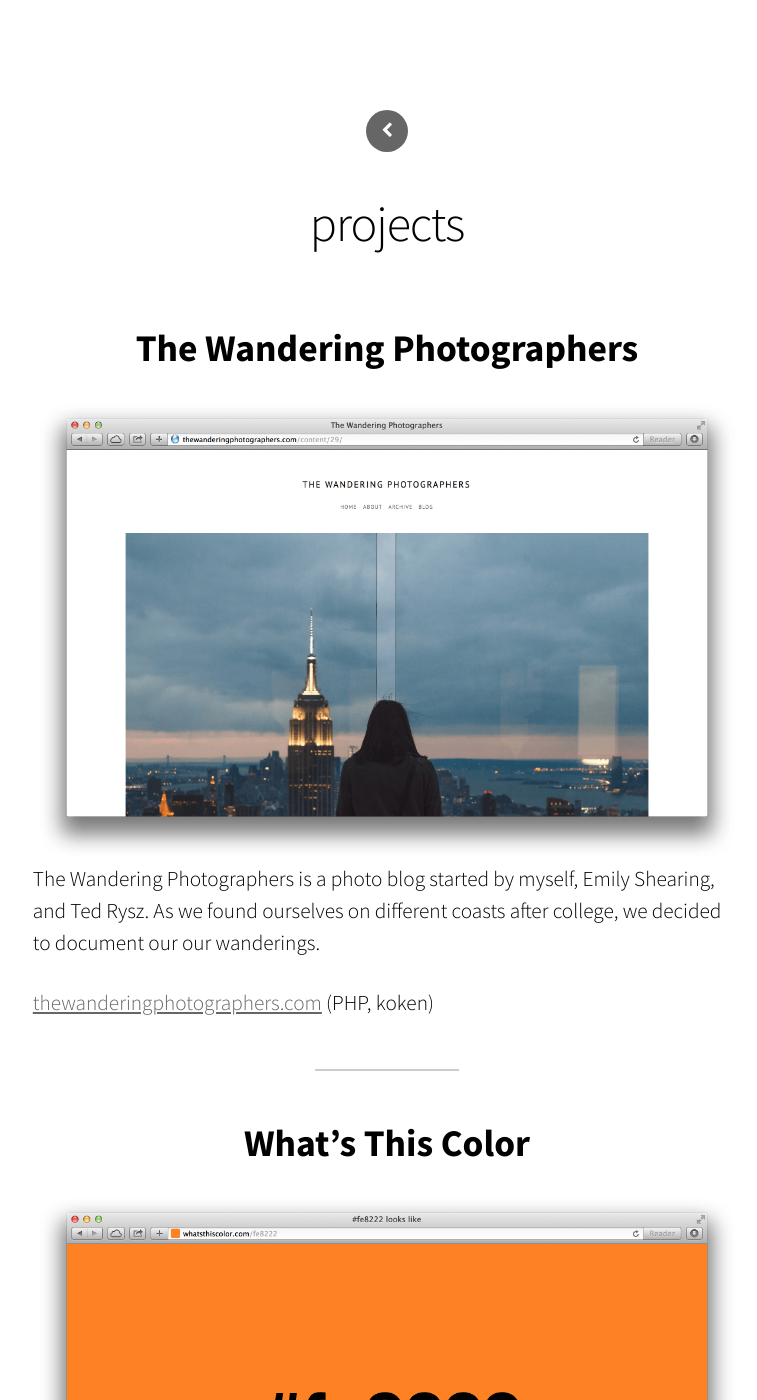
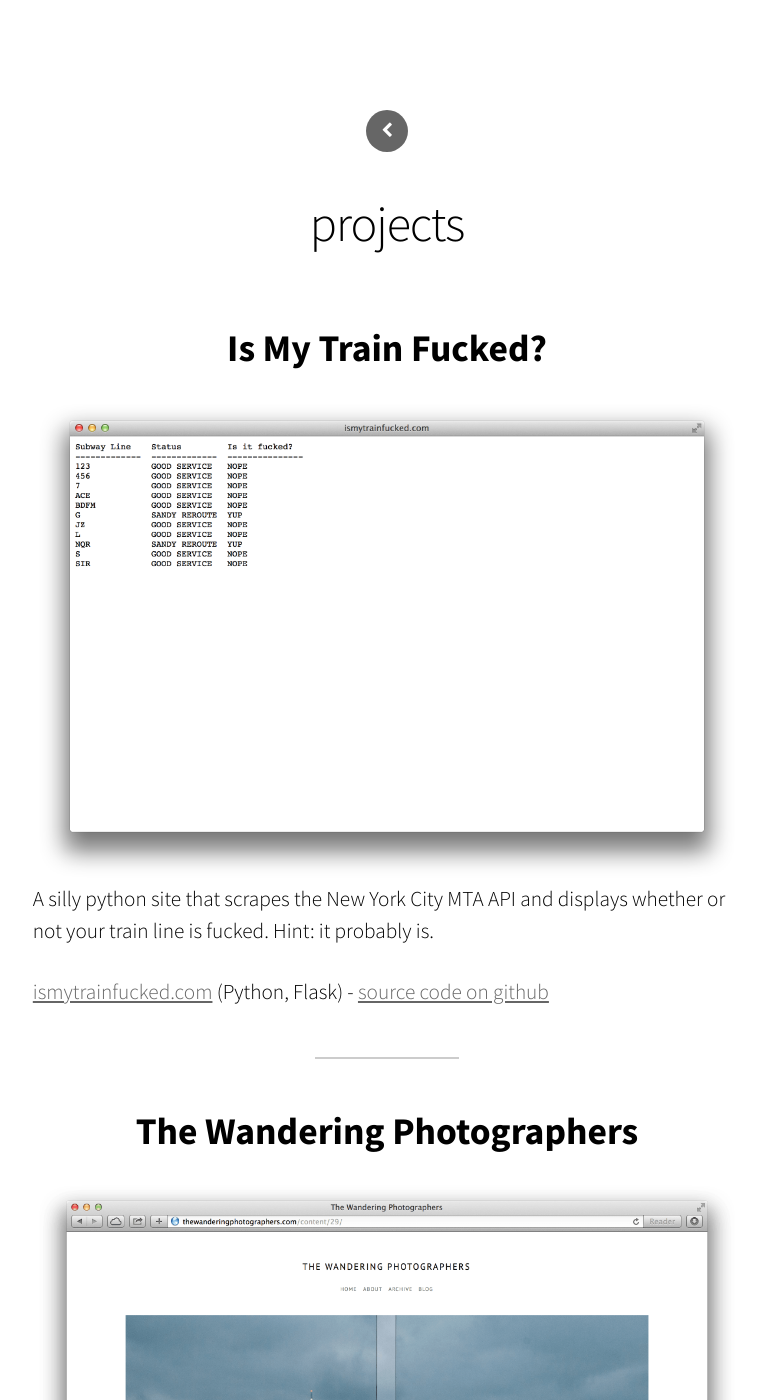
Before and after one commit to Cbeck527/becker.am, a Jekyll site: the page built from src/projects/index.md, in a window 1280 px wide and 1400 px high. Shown: the whole window, without its empty margins (253-1010 px from the left). Built offline with Jekyll 4.4.1, drawn with Linux system fonts in a browser that asks for light colours; nearby versions of some CDN libraries; some of the changed text lies outside the part shown.

Commit message:
Add ismytrainfucked and github links

```diff
--- a/src/projects/index.md
+++ b/src/projects/index.md
@@ -2,6 +2,16 @@
 layout: page_no_header
 title: "projects"
 ---
+
+## Is My Train Fucked?
+
+![](ismytrainfucked.png)
+A silly python site that scrapes the New York City MTA API and displays whether or not your train line is fucked. Hint: it probably is.
+
+[ismytrainfucked.com](http://ismytrainfucked.com)
+(Python, Flask) - [source code on github](https://github.com/Cbeck527/is-my-train-fucked)
+
+<hr />
 
 ## The Wandering Photographers
 
@@ -19,7 +29,7 @@ The Wandering Photographers is a photo blog started by myself, Emily Shearing, a
 This tiny (and silly) site lets you quickly see what a color looks like without loading an annoying color picker or launching Photoshop.
 
 [whatsthiscolor.com](http://whatsthiscolor.com)
-(Python, [Flask](http://flask.pocoo.org/))
+(Python, [Flask](http://flask.pocoo.org/)) - [source code on github](https://github.com/Cbeck527/whats-this-color)
 
 <hr />
 
```
Also changed, not shown: src/projects/ismytrainfucked.png (added).
